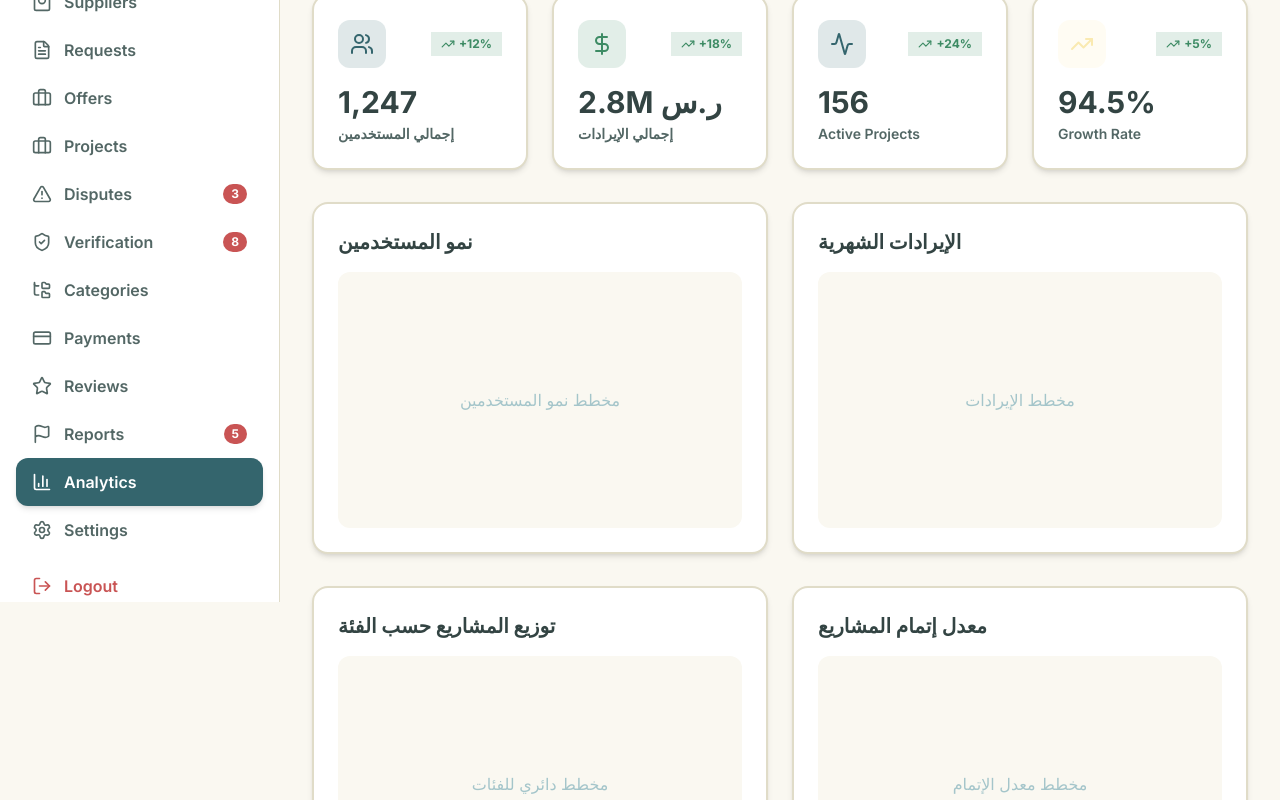
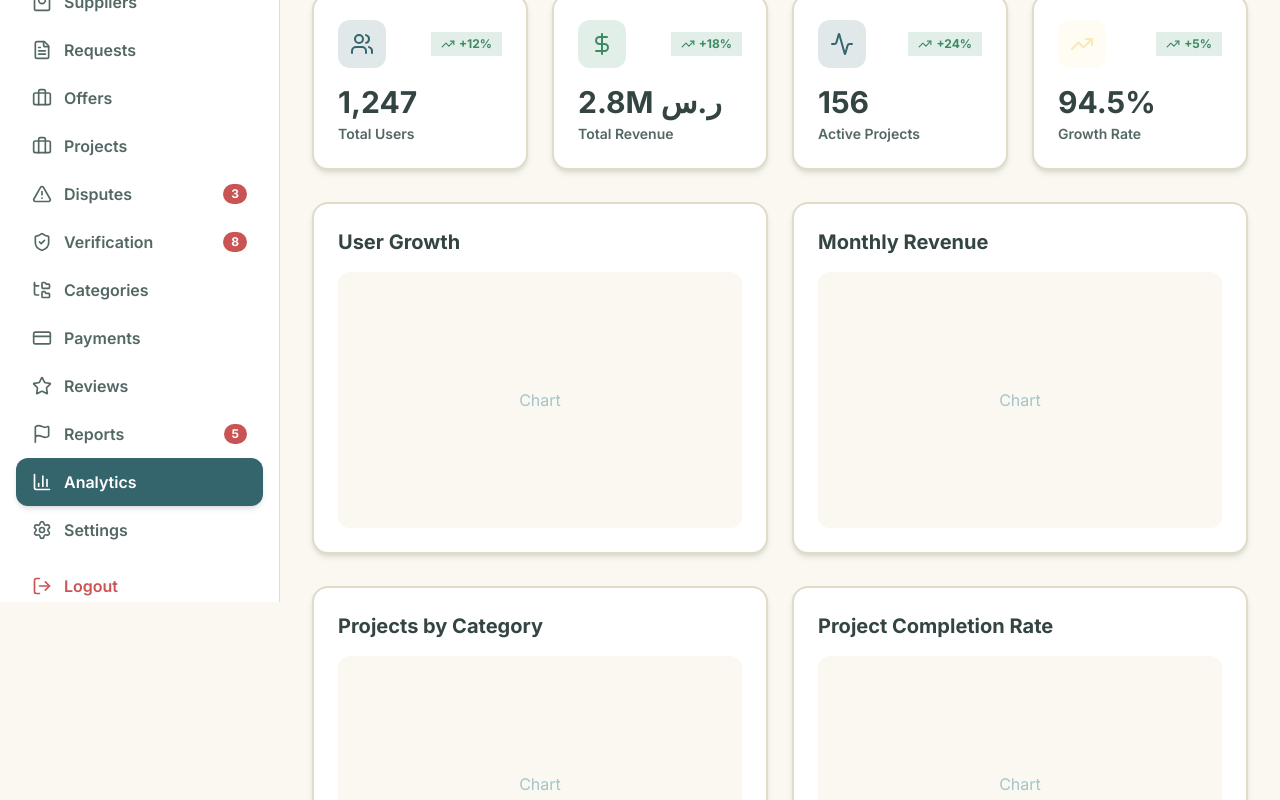
Before and after one commit to Mohammadalsubaie/Eetmad, a Next.js app in the folder frontend/eetmad/: page /en/admin/analytics in a window 1280 px wide. Shown: the part 280-1080 px from the top of the page. Built offline with nearby package versions, Linux system fonts and the light colour scheme.

Commit message:
adding admin dashbord

```diff
--- a/frontend/eetmad/src/app/[locale]/(admin)/admin/analytics/page.tsx
+++ b/frontend/eetmad/src/app/[locale]/(admin)/admin/analytics/page.tsx
@@ -45,7 +45,7 @@ export default function AnalyticsPage() {
       {/* Key Metrics */}
       <div className="mb-8 grid gap-6 sm:grid-cols-2 lg:grid-cols-4">
         <AdminStatCard
-          title="إجمالي المستخدمين"
+          title={t('analytics.stats.totalUsers')}
           value="1,247"
           change="+12%"
           trend="up"
@@ -53,7 +53,7 @@ export default function AnalyticsPage() {
           color={cssVars.primary.DEFAULT}
         />
         <AdminStatCard
-          title="إجمالي الإيرادات"
+          title={t('analytics.stats.totalRevenue')}
           value="2.8M ر.س"
           change="+18%"
           trend="up"
@@ -89,13 +89,13 @@ export default function AnalyticsPage() {
           }}
         >
           <h3 className="mb-4 text-xl font-bold" style={{ color: cssVars.secondary.DEFAULT }}>
-            نمو المستخدمين
+            {t('analytics.charts.userGrowth')}
           </h3>
           <div
             className="flex h-64 items-center justify-center rounded-xl"
             style={{ backgroundColor: cssVars.neutral.bg }}
           >
-            <p style={{ color: cssVars.neutral.textMuted }}>مخطط نمو المستخدمين</p>
+            <p style={{ color: cssVars.neutral.textMuted }}>{t('analytics.charts.placeholder')}</p>
           </div>
         </motion.div>
 
@@ -108,13 +108,13 @@ export default function AnalyticsPage() {
           }}
         >
           <h3 className="mb-4 text-xl font-bold" style={{ color: cssVars.secondary.DEFAULT }}>
-            الإيرادات الشهرية
+            {t('analytics.charts.monthlyRevenue')}
           </h3>
           <div
             className="flex h-64 items-center justify-center rounded-xl"
             style={{ backgroundColor: cssVars.neutral.bg }}
           >
-            <p style={{ color: cssVars.neutral.textMuted }}>مخطط الإيرادات</p>
+            <p style={{ color: cssVars.neutral.textMuted }}>{t('analytics.charts.placeholder')}</p>
           </div>
         </motion.div>
       </div>
@@ -129,13 +129,13 @@ export default function AnalyticsPage() {
           }}
         >
           <h3 className="mb-4 text-xl font-bold" style={{ color: cssVars.secondary.DEFAULT }}>
-            توزيع المشاريع حسب الفئة
+            {t('analytics.charts.projectsByCategory')}
           </h3>
           <div
             className="flex h-64 items-center justify-center rounded-xl"
             style={{ backgroundColor: cssVars.neutral.bg }}
           >
-            <p style={{ color: cssVars.neutral.textMuted }}>مخطط دائري للفئات</p>
+            <p style={{ color: cssVars.neutral.textMuted }}>{t('analytics.charts.placeholder')}</p>
           </div>
         </motion.div>
 
@@ -148,13 +148,13 @@ export default function AnalyticsPage() {
           }}
         >
           <h3 className="mb-4 text-xl font-bold" style={{ color: cssVars.secondary.DEFAULT }}>
-            معدل إتمام المشاريع
+            {t('analytics.charts.completionRate')}
           </h3>
           <div
             className="flex h-64 items-center justify-center rounded-xl"
             style={{ backgroundColor: cssVars.neutral.bg }}
           >
-            <p style={{ color: cssVars.neutral.textMuted }}>مخطط معدل الإتمام</p>
+            <p style={{ color: cssVars.neutral.textMuted }}>{t('analytics.charts.placeholder')}</p>
           </div>
         </motion.div>
       </div>
--- a/frontend/eetmad/src/components/shared/admin/AdminDataTable.tsx
+++ b/frontend/eetmad/src/components/shared/admin/AdminDataTable.tsx
@@ -4,6 +4,7 @@ import { motion } from 'framer-motion';
 import { cssVars } from '@/styles/theme';
 import { ChevronLeft, ChevronRight, Search } from 'lucide-react';
 import { useState } from 'react';
+import { useTranslations } from 'next-intl';
 
 interface Column<T> {
   key: string;
@@ -24,11 +25,12 @@ interface AdminDataTableProps<T> {
 export default function AdminDataTable<T extends { id: string }>({
   data,
   columns,
-  searchPlaceholder = 'بحث...',
+  searchPlaceholder,
   onRowClick,
   isLoading = false,
-  emptyMessage = 'لا توجد بيانات',
+  emptyMessage,
 }: AdminDataTableProps<T>) {
+  const t = useTranslations('admin');
   const [searchQuery, setSearchQuery] = useState('');
   const [currentPage, setCurrentPage] = useState(1);
   const itemsPerPage = 10;
@@ -50,12 +52,12 @@ export default function AdminDataTable<T extends { id: string }>({
       <div className="border-b p-4" style={{ borderColor: cssVars.neutral.border }}>
         <div className="relative">
           <Search
-            className="absolute right-4 top-1/2 h-5 w-5 -translate-y-1/2"
+            className="absolute end-4 top-1/2 h-5 w-5 -translate-y-1/2"
             style={{ color: cssVars.neutral.textMuted }}
           />
           <input
             type="text"
-            placeholder={searchPlaceholder}
+            placeholder={searchPlaceholder ?? t('common.search')}
             value={searchQuery}
             onChange={(e) => setSearchQuery(e.target.value)}
             className="w-full rounded-xl border-2 py-3 pe-4 ps-12 outline-none transition-all focus:border-opacity-100"
@@ -89,7 +91,7 @@ export default function AdminDataTable<T extends { id: string }>({
               <tr>
                 <td colSpan={columns.length} className="py-12 text-center">
                   <div className="text-lg font-semibold" style={{ color: cssVars.neutral.textSecondary }}>
-                    جاري التحميل...
+                    {t('common.loading')}
                   </div>
                 </td>
               </tr>
@@ -97,7 +99,7 @@ export default function AdminDataTable<T extends { id: string }>({
               <tr>
                 <td colSpan={columns.length} className="py-12 text-center">
                   <div className="text-lg font-semibold" style={{ color: cssVars.neutral.textSecondary }}>
-                    {emptyMessage}
+                    {emptyMessage ?? t('common.noData')}
                   </div>
                 </td>
               </tr>
```
